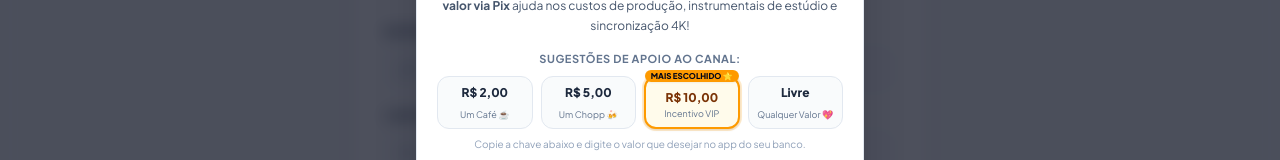
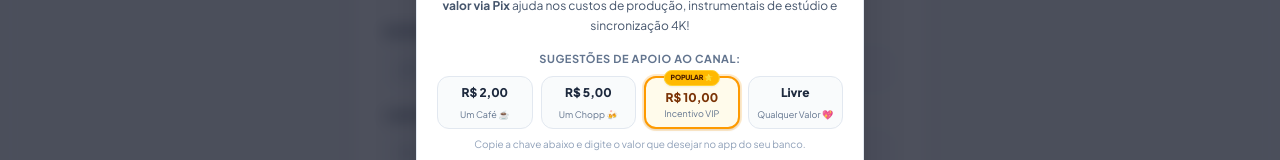
Before and after one commit to LayonCosta/lionskaraoke, a Next.js app: page / in a window 1280 px wide. Both pictures are taken after a click on the button "Apoiar no Pix". Shown: the part 243-403 px from the top of the page. Built offline with nearby package versions, Linux system fonts and the light colour scheme.

Commit message:
style: tag de destaque discreta e compacta no modal de doacao

```diff
--- a/src/components/DonationModal.tsx
+++ b/src/components/DonationModal.tsx
@@ -83,10 +83,10 @@ export default function DonationModal({ isOpen, onClose }: DonationModalProps) {
                       : "bg-slate-50/80 border border-slate-200"
                   }`}
                 >
-                  {/* Tag Mais Escolhida */}
+                  {/* Tag Discreta e Elegante */}
                   {item.popular && (
-                    <span className="absolute -top-2 left-1/2 -translate-x-1/2 bg-amber-500 text-slate-950 text-[8px] font-black uppercase px-1.5 py-0.2 rounded-full whitespace-nowrap shadow-xs">
-                      Mais Escolhido ⭐
+                    <span className="absolute -top-2 left-1/2 -translate-x-1/2 bg-amber-400 text-amber-950 text-[7px] font-extrabold uppercase tracking-tight px-1.5 py-0.5 rounded-full whitespace-nowrap shadow-xs border border-amber-300">
+                      Popular ⭐
                     </span>
                   )}
                   <div className={`text-xs font-black ${item.popular ? "text-amber-900 mt-1" : "text-slate-800"}`}>
```
